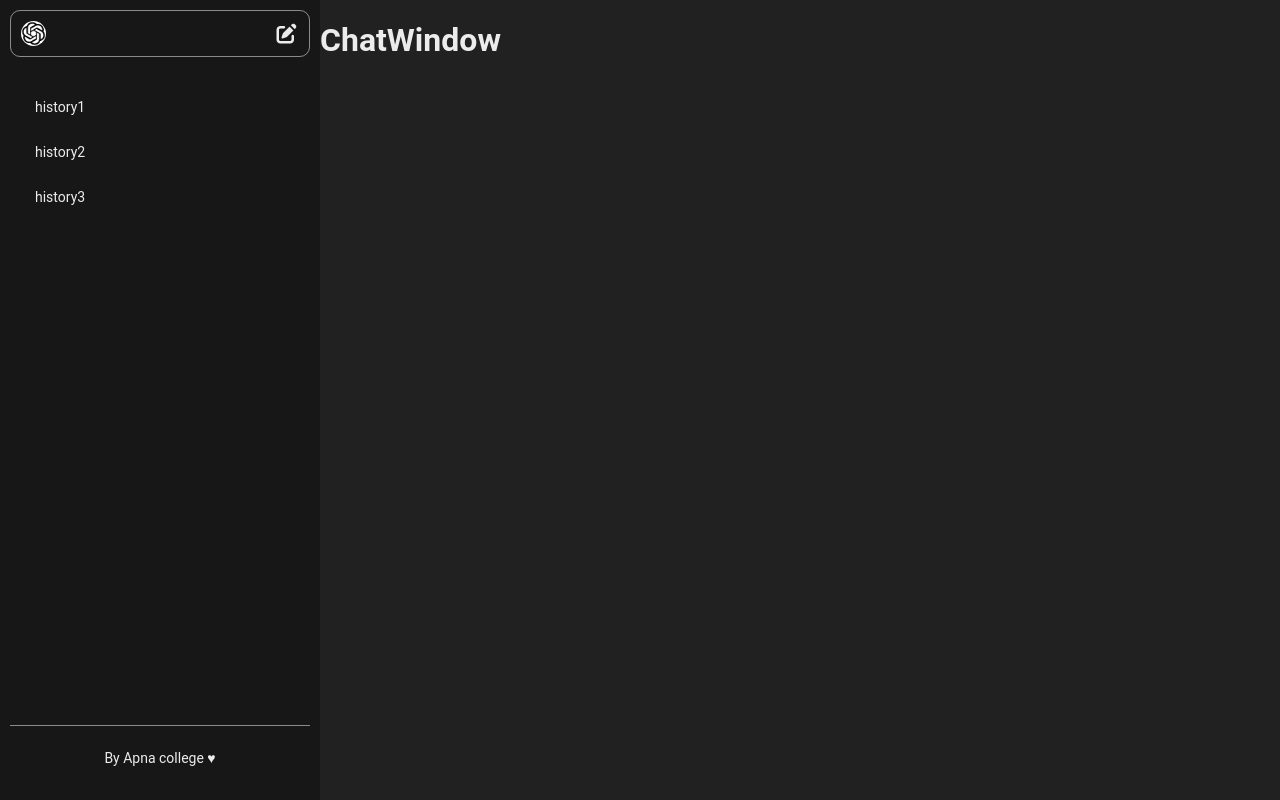
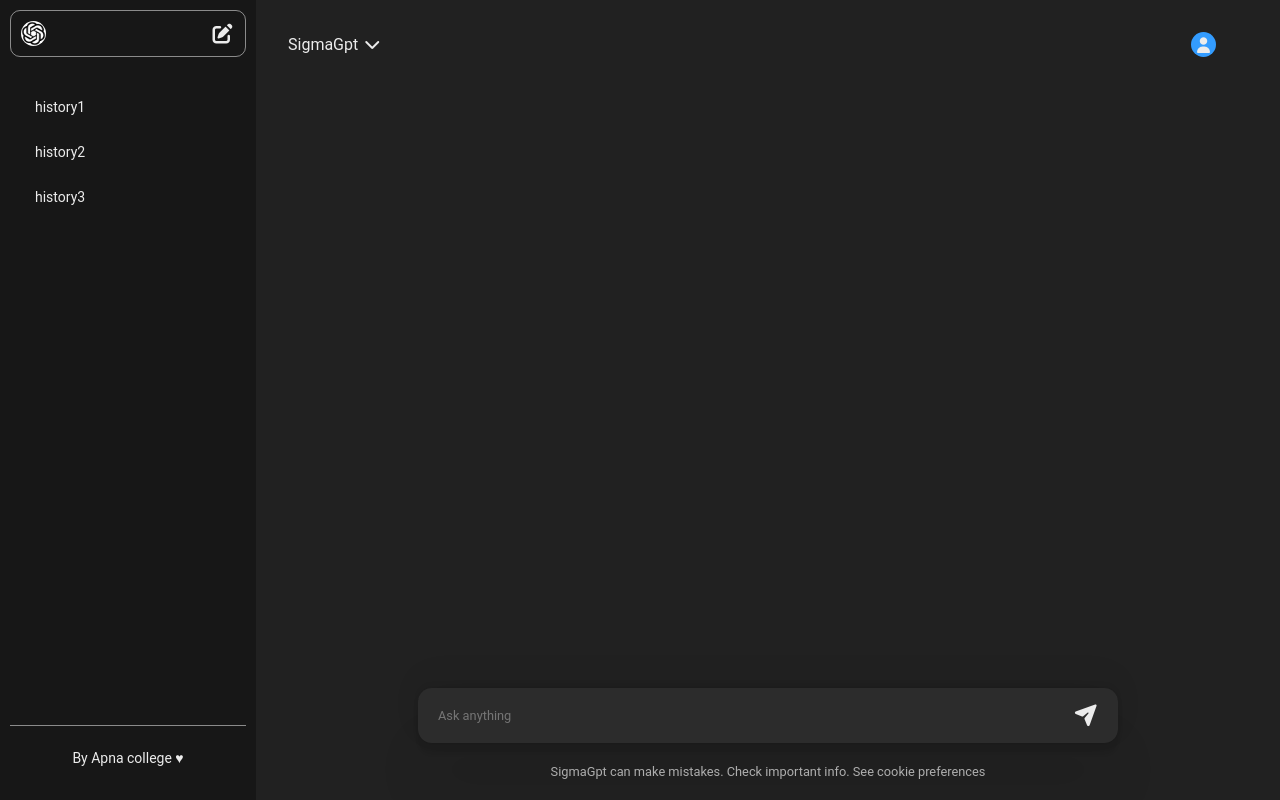
Before and after one commit to Thusharshetty/SigmaGPt, a React (Vite) app in the folder client/: page / in a window 1280 px wide. Built offline with nearby package versions, Linux system fonts and the light colour scheme.

Commit message:
chatwindow

```diff
--- a/client/src/ChatWindow.css
+++ b/client/src/ChatWindow.css
@@ -0,0 +1,87 @@
+.chatwindow{
+background-color: #212121;
+height: 100vh;
+width: 100%;
+display: flex;
+flex-direction: column;
+justify-content: space-between;
+align-items: center;
+text-align: center;
+}
+.navbar{
+    width: 100%;
+    display: flex;
+    justify-content: space-between;
+    align-items: center;
+}
+.navbar span{
+    margin: 1rem 2rem;
+}
+.userIcondiv{
+    margin: 1rem 2rem;
+}
+.userIcon{
+    background-color: #339cff;
+    height: 25px;
+    width: 25px;
+    border-radius: 50%;
+    display: flex;
+    justify-content: center;
+    align-items: center;
+    cursor: pointer;
+}
+
+.chatInput{
+    width: 100%;
+    display: flex;
+    flex-direction: column;
+    align-items: center;
+    justify-content: center;
+}
+.inputBox{
+    width: 100%;
+    position: relative;
+    max-width: 700px;
+    display: flex;
+    justify-content: space-between;
+    align-items: center;
+
+}
+input{
+    width: 100%;
+    border: none;
+    background-color: rgba(255, 255, 255, 0.05);
+    padding: 20px;
+    font-size: .8rem;
+    border-radius: 14px;
+    box-shadow: rgba(0, 0, 0, 0.05) 0 54px 55px,
+              rgba(0, 0, 0, 0.05) 0 -12px 30px,
+            rgba(0, 0, 0, 0.05) 0 4px 6px,
+            rgba(0, 0, 0, 0.05) 0 12px 3px,
+            rgba(0, 0, 0, 0.05) 0 -3px 5px;
+
+}
+input:focus{
+    outline: none;
+}
+
+#submit{
+    cursor: pointer;
+    height: 35px;
+    width: 35px;
+    font-size: 20px;
+    position: absolute;
+    right: 15px;
+    display: flex;
+    align-items: center;
+    justify-content: center;
+}
+
+#submit i:hover{
+    color: #fff;
+}
+.info{
+    font-size: 0.8rem;
+    padding: 0.5rem;
+    color: #b4b4b4;
+}
--- a/client/src/ChatWindow.jsx
+++ b/client/src/ChatWindow.jsx
@@ -1,12 +1,28 @@
 import React from 'react'
 import './ChatWindow.css'
+import Chat from './Chat.jsx'
 
 
 function ChatWindow() {
   return (
-    <>
-      <h1>ChatWindow</h1>
-    </>
+    <div className='chatwindow'>
+      <div className='navbar'>
+        <span>SigmaGpt <i className="fa-solid fa-chevron-down"></i></span>
+        <div className="userIcondiv">
+          <span className='userIcon'><i className="fa-solid fa-user"></i></span>
+        </div>
+      </div>
+      <Chat></Chat>
+      <div className="chatInput">
+        <div className="inputBox">
+          <input type="text" name="" id="" placeholder='Ask anything'/>
+          <div id="submit"><i className="fa-solid fa-paper-plane"></i></div>
+        </div>
+        <p className="info">
+          SigmaGpt can make mistakes. Check important info. See cookie preferences
+        </p>
+      </div>
+    </div>
   )
 }
 
```
